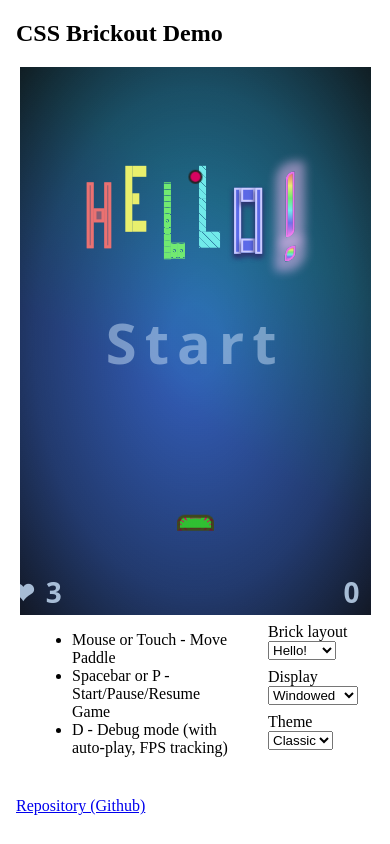
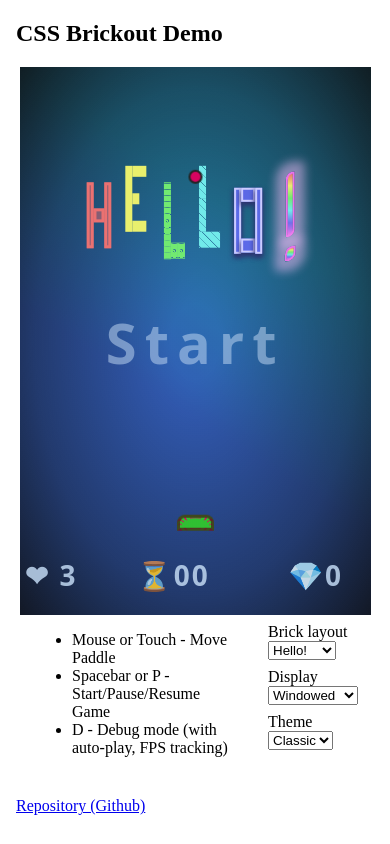
Before and after one commit to MaximeIJ/css-brickout, a website built with Vite: page index.html in a window 390 px wide. Built offline with nearby package versions, Linux system fonts and the light colour scheme.

Commit message:
feat(game): add timer and fix HUD responsive

```diff
--- a/src/game/Game.ts
+++ b/src/game/Game.ts
@@ -49,6 +49,7 @@ export class Game {
   // Gameplay
   fpsInterval: number;
   fpsCap: number;
+  msSinceStart = 0;
   balls: Ball[] = [];
   level: Level;
   paddle: Paddle;
@@ -88,6 +89,7 @@ export class Game {
     this.hud = new HUD({parent: this.element});
     this.updateHUDLives();
     this.updateHUDScore();
+    this.updateHUDTime();
 
     // Event listeners
     document.addEventListener('visibilitychange', this.handleVisibilityChange);
@@ -133,6 +135,8 @@ export class Game {
     const msSinceLastFrame = now - this.lastFrameTime;
     if (PAUSABLE.includes(this.state)) {
       if (msSinceLastFrame >= this.fpsCap) {
+        this.msSinceStart += msSinceLastFrame;
+        this.updateHUDTime();
         this.lastFrameTime = now;
         if (this.debug && now > this.lastFpsUpdate + 1000) {
           const fps = 1 + Math.round(1000.0 / msSinceLastFrame);
@@ -209,14 +213,18 @@ export class Game {
     this.hud?.updateScore(this.score);
   };
 
+  updateHUDTime = () => {
+    this.hud?.updateTime(this.msSinceStart);
+  };
+
   handleResize = () => {
     this.paddle.updateElement();
     this.balls.forEach(ball => ball.updateElement());
     this.level.updateElements();
-    this.paused?.updateElementPosition();
-    this.resumeLink?.updateElementPosition();
-    this.debug?.updateElementPosition();
-    this.hud?.updateElementPosition();
+    this.paused?.updateElement();
+    this.resumeLink?.updateElement();
+    this.debug?.updateElement();
+    this.hud?.updateElement();
   };
 
   handleVisibilityChange = () => {
--- a/src/game/GameObject.ts
+++ b/src/game/GameObject.ts
@@ -93,7 +93,7 @@ export class GameObject {
       this.element.classList.add(bonus.cssClass);
       const undo = bonus.effect(this);
       if (bonus.duration) {
-        // todo: track timeout and pause it when needed?
+        // todo: use msSinceStart from game to determine this
         setTimeout(() => {
           undo(this);
           this.element.classList.remove(bonus.cssClass);
--- a/src/game/HUD.ts
+++ b/src/game/HUD.ts
@@ -1,7 +1,10 @@
+import {msToString} from '../util';
+
 import {GameObject, GameObjectConfig} from './GameObject';
 
 export class HUD extends GameObject {
   lives: GameObject;
+  time: GameObject;
   score: GameObject;
 
   constructor({
@@ -23,14 +26,20 @@ export class HUD extends GameObject {
     this.lives = new GameObject({
       parent: this.element,
       elementId: 'lives',
-      x: 5,
-      y: 33,
+      x: 0,
+      y: 0,
+    });
+    this.time = new GameObject({
+      parent: this.element,
+      elementId: 'time',
+      x: 0,
+      y: 0,
     });
     this.score = new GameObject({
       parent: this.element,
       elementId: 'score',
       x: 0,
-      y: 33,
+      y: 0,
     });
   }
 
@@ -38,7 +47,10 @@ export class HUD extends GameObject {
     this.lives.element.textContent = `❤ ${lives}`;
   }
   updateScore(score: number) {
-    this.score.element.textContent = score.toString();
+    this.score.element.textContent = '💎' + score.toString();
+  }
+  updateTime(ms: number) {
+    this.time.element.textContent = '⏳' + msToString(ms);
   }
 
   updateElementPositions() {
--- a/src/style.css
+++ b/src/style.css
@@ -97,19 +97,19 @@
 
 #hud {
   position: absolute;
-  top: 0;
-  left: 0;
-  right: 0;
-  height: 5%;
+  box-sizing: border-box;
   display: flex;
   justify-content: space-between;
   align-items: center;
-  padding: 0 1%;
   letter-spacing: 0.5vmin;
   -webkit-text-stroke: 0;
   z-index: 1;
   opacity: 0.95;
   color: var(--hud-text, hsl(0, 0%, 90%));
+}
+
+#hud > #lives {
+  margin-left: 9%;
 }
 
 /* Pause */
--- a/src/util/format.ts
+++ b/src/util/format.ts
@@ -5,3 +5,20 @@ export function formatObjectTitle(object: GameObject): string {
 
 ${object.bonuses?.map(bonus => `.${bonus.cssClass}`).join('\n')}`;
 }
+
+export function msToString(ms: number): string {
+  const seconds = Math.floor(ms / 1000);
+  let timeStr;
+  if (seconds < 60) {
+    timeStr = `${padZero(seconds)}`;
+  } else {
+    const minutes = Math.floor(seconds / 60);
+    const secondsLeft = seconds % 60;
+    timeStr = `${minutes}:${padZero(secondsLeft)}`;
+  }
+  return timeStr;
+}
+
+function padZero(num: number): string {
+  return num < 10 ? num.toString().padStart(2, '0') : num.toString();
+}
```
